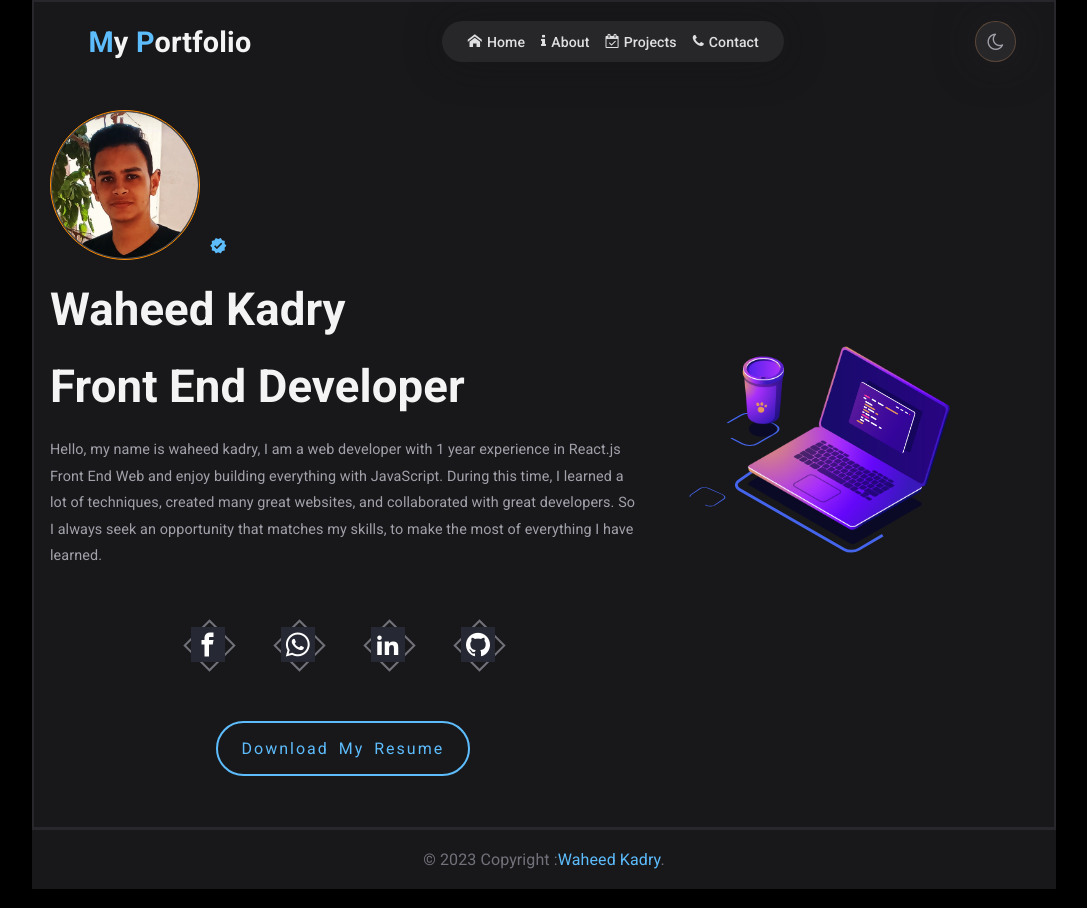
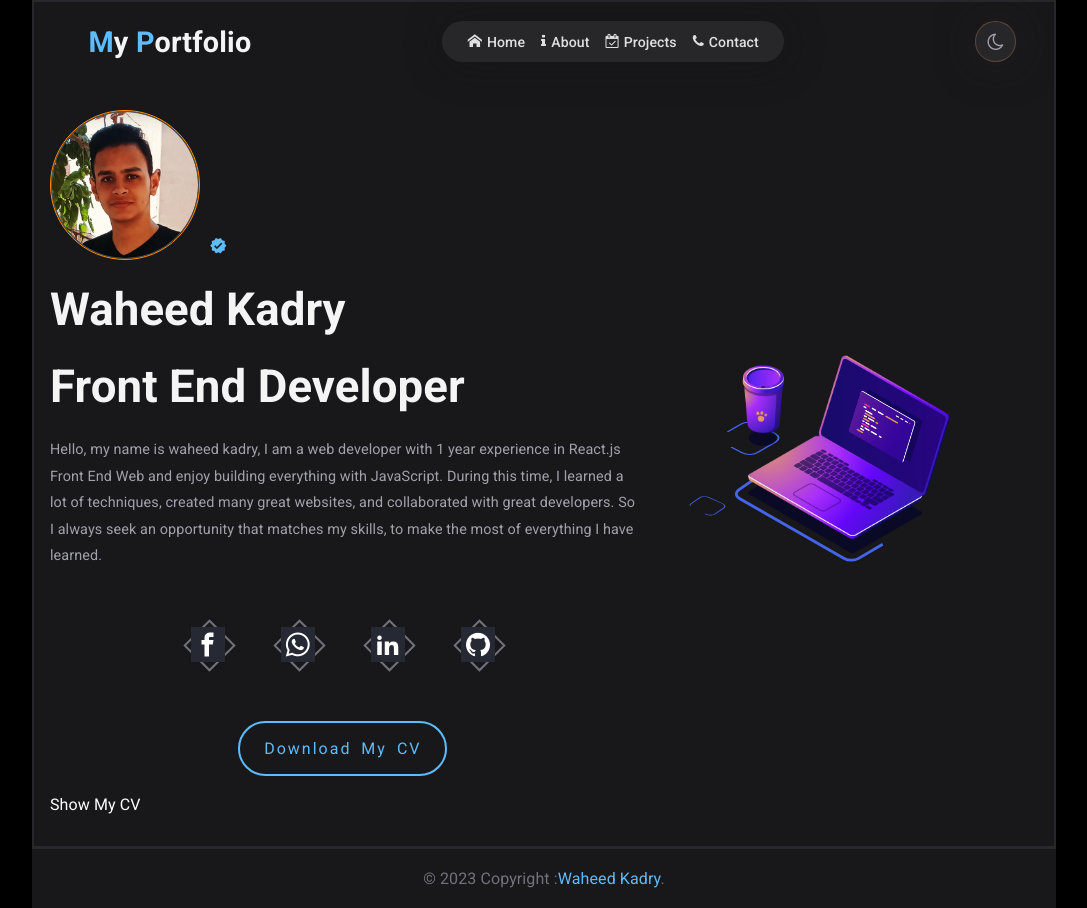
Before and after one commit to WaheedKadry/Waheed-Portfolio-React-js-, a React (Create React App) app: page / in a window 1280 px wide. Shown: the whole page, without its empty margins (96-1183 px from the left). Built offline with nearby package versions, Linux system fonts and the light colour scheme.

Commit message:
Update Hero.js

```diff
--- a/src/components/2-hero/Hero.js
+++ b/src/components/2-hero/Hero.js
@@ -58,9 +58,18 @@ const Hero = () => {
         href="https://drive.usercontent.google.com/u/0/uc?id=1XfWTtYuo5bgTjDA4CpjEPFdYaEhC4iu0&export=download"
         download=""
       >
-        Download My Resume
+        Download My CV
       </a>
           <br/>
+      <a
+      className="show-cv"
+        rel="noreferrer"
+        target="_self"
+        href="https://drive.usercontent.google.com/u/0/uc?id=1XfWTtYuo5bgTjDA4CpjEPFdYaEhC4iu0&export=download"
+        download=""
+      >
+       Show My CV
+      </a>
 
       </div>
 
```
